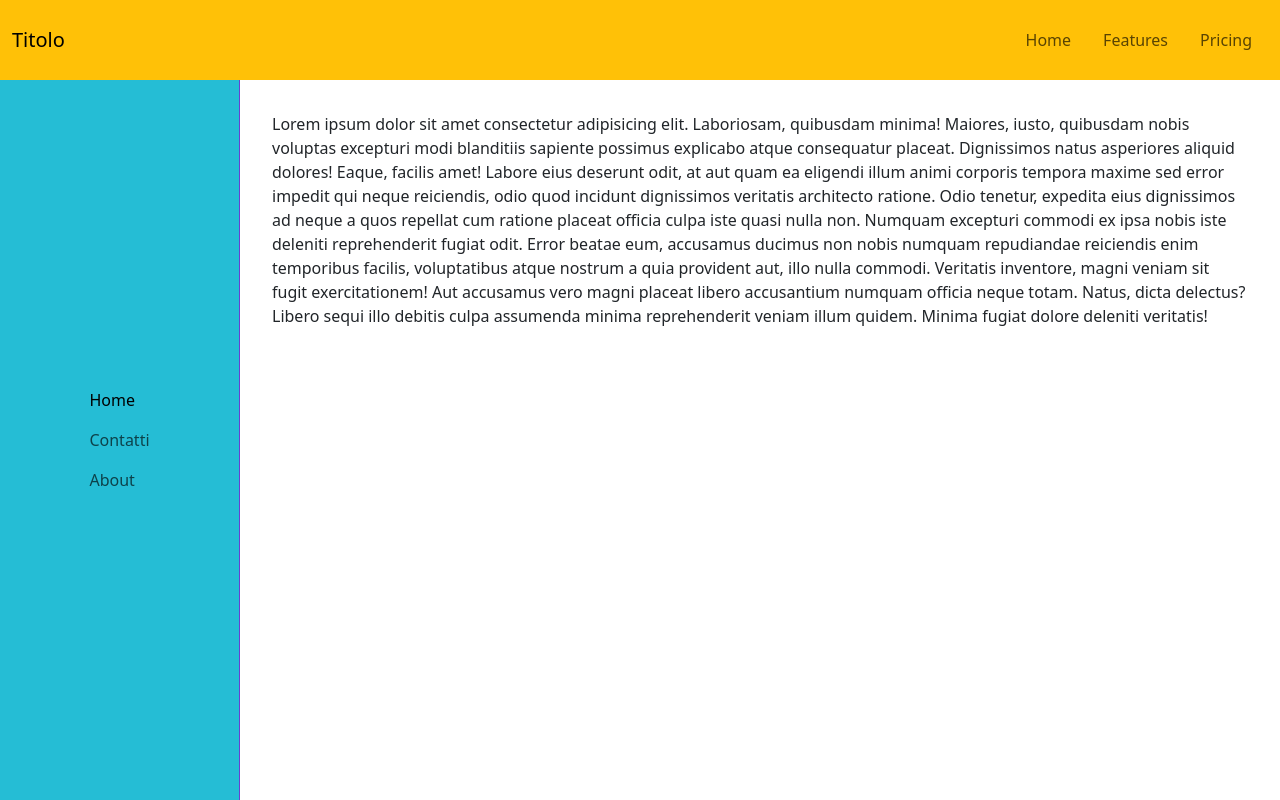
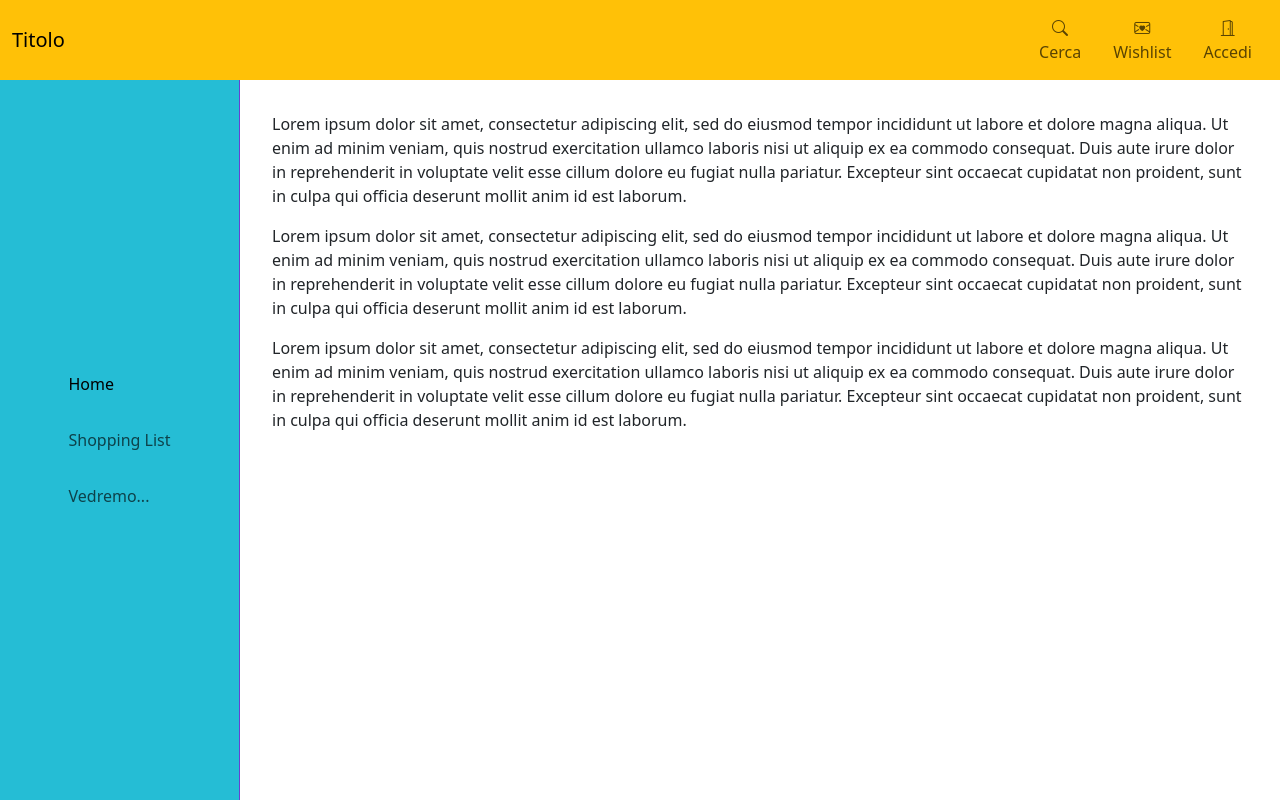
Before and after one commit to TheiPhoneDev/bootstrap-nav-test, a plain HTML site: page index.html in a window 1280 px wide. Drawn offline with nearby package versions, Linux system fonts and the light colour scheme.

Commit message:
Update index.html

```diff
--- a/index.html
+++ b/index.html
@@ -4,7 +4,7 @@
 
     <meta charset="UTF-8">
     <meta name="viewport" content="width=device-width, initial-scale=1.0">
-    <title>Document</title>
+    <title>Homepage</title>
 
     <link rel="stylesheet" href="style.css">
     <link
@@ -13,52 +13,49 @@
         integrity="sha384-T3c6CoIi6uLrA9TneNEoa7RxnatzjcDSCmG1MXxSR1GAsXEV/Dwwykc2MPK8M2HN"
         crossorigin="anonymous"
     />
+  <link rel="stylesheet" href="https://cdn.jsdelivr.net/npm/bootstrap-icons@1.11.3/font/bootstrap-icons.min.css">
 
 </head>
 
 <body>
 
     <!--Navbar orizzontale-->
+   <header>
      <nav class="navbar navbar-expand-lg bg-warning" id="mainNavbar">
 
          <div class="container-fluid">
 
-            <button
-                class="navbar-toggler"
-                type="button"
-                data-bs-toggle="collapse"
-                data-bs-target="#verticalNavbar"
-                aria-controls="navbarNav"
-                aria-expanded="false"
-                aria-label="Toggle navigation"
-            >
-                <span class="navbar-toggler-icon"></span>
-          </button>
+             <button class="navbar-toggler" type="button" data-bs-toggle="collapse" data-bs-target="#verticalNavbar" aria-controls="navbarNav" aria-expanded="false" aria-label="Toggle navigation"><span class="navbar-toggler-icon"></span></button>
 
            <a class="navbar-brand" href="#">Titolo</a>
 
-          <div id="navbarNav">
 
                  <ul class="navbar-nav flex-row">
 
-                    <li class="nav-item mx-2">
-                        <a class="nav-link" href="#">Home</a>
+                     <li class="nav-item" onclick="testButton1()">
+                           <a class="nav-link mx-2 d-flex flex-column" href="#">
+                             <i class="bi bi-search mx-auto"></i>
+                             <span>Cerca</span>
+                           </a>
                      </li>
 
-                    <li class="nav-item mx-2">
-                        <a class="nav-link" href="#">Features</a>
+                     <li class="nav-item" onclick="testButton2()">
+                       <a class="nav-link mx-2 d-flex flex-column" href="#">
+                         <i class="bi bi-envelope-heart mx-auto"></i>
+                         <span>Wishlist</span>
+                       </a>
                      </li>
 
-                    <li class="nav-item mx-2">
-                        <a class="nav-link" href="#">Pricing</a>
+                     <li class="nav-item" onclick="testButton3()">
+                       <a class="nav-link mx-2 d-flex flex-column" href="#">
+                         <i class="bi bi-door-open mx-auto"></i>
+                         <span>Accedi</span>
+                       </a>
                      </li>
 
                  </ul>
 
            </div>
-
-        </div> <!--container-fluid-->
-
      </nav>
 
 
@@ -71,36 +68,44 @@
 
             <ul class="navbar-nav flex-column">
 
-              <li class="nav-item">
-                <a class="nav-link active" href="#">Home</a>
+              <li class="nav-item my-2">
+                <a class="nav-link active" href="index.html">Home</a>
               </li>
 
-              <li class="nav-item">
-                <a class="nav-link" href="#">Contatti</a>
+              <li class="nav-item my-2">
+                <a class="nav-link" href="shopping-list.html">Shopping List</a>
               </li>
 
-              <li class="nav-item">
-                <a class="nav-link" href="#">About</a>
+              <li class="nav-item my-2">
+                <a class="nav-link" href="#">Vedremo...</a>
               </li>
 
             </ul>
 
           </div>
 
-        </div> <!--container-fluid-->
+        </div>
 
     </nav>
-
+</header>
 
 
     <main>
+       <section>
          <p>
-            Lorem ipsum dolor sit amet consectetur adipisicing elit. Laboriosam, quibusdam minima! Maiores, iusto, quibusdam nobis voluptas excepturi modi blanditiis sapiente possimus explicabo atque consequatur placeat. Dignissimos natus asperiores aliquid dolores!
-            Eaque, facilis amet! Labore eius deserunt odit, at aut quam ea eligendi illum animi corporis tempora maxime sed error impedit qui neque reiciendis, odio quod incidunt dignissimos veritatis architecto ratione.
-            Odio tenetur, expedita eius dignissimos ad neque a quos repellat cum ratione placeat officia culpa iste quasi nulla non. Numquam excepturi commodi ex ipsa nobis iste deleniti reprehenderit fugiat odit.
-            Error beatae eum, accusamus ducimus non nobis numquam repudiandae reiciendis enim temporibus facilis, voluptatibus atque nostrum a quia provident aut, illo nulla commodi. Veritatis inventore, magni veniam sit fugit exercitationem!
-            Aut accusamus vero magni placeat libero accusantium numquam officia neque totam. Natus, dicta delectus? Libero sequi illo debitis culpa assumenda minima reprehenderit veniam illum quidem. Minima fugiat dolore deleniti veritatis!
+           Lorem ipsum dolor sit amet, consectetur adipiscing elit, sed do eiusmod tempor incididunt ut labore et dolore magna aliqua. Ut enim ad minim veniam, quis nostrud exercitation ullamco laboris nisi ut aliquip ex ea commodo consequat. Duis aute irure dolor in reprehenderit in voluptate velit esse cillum dolore eu fugiat nulla pariatur. Excepteur sint occaecat cupidatat non proident, sunt in culpa qui officia deserunt mollit anim id est laborum.
          </p>
+       </section>
+      <section>
+         <p>
+           Lorem ipsum dolor sit amet, consectetur adipiscing elit, sed do eiusmod tempor incididunt ut labore et dolore magna aliqua. Ut enim ad minim veniam, quis nostrud exercitation ullamco laboris nisi ut aliquip ex ea commodo consequat. Duis aute irure dolor in reprehenderit in voluptate velit esse cillum dolore eu fugiat nulla pariatur. Excepteur sint occaecat cupidatat non proident, sunt in culpa qui officia deserunt mollit anim id est laborum.
+         </p>
+       </section>
+      <section>
+         <p>
+           Lorem ipsum dolor sit amet, consectetur adipiscing elit, sed do eiusmod tempor incididunt ut labore et dolore magna aliqua. Ut enim ad minim veniam, quis nostrud exercitation ullamco laboris nisi ut aliquip ex ea commodo consequat. Duis aute irure dolor in reprehenderit in voluptate velit esse cillum dolore eu fugiat nulla pariatur. Excepteur sint occaecat cupidatat non proident, sunt in culpa qui officia deserunt mollit anim id est laborum.
+         </p>
+       </section>
     </main>
 
 
@@ -113,4 +118,50 @@
     crossorigin="anonymous">
 </script>
 
+
+  <script>
+
+    function testButton1() {
+      console.log("Test ciclo while, print numeri da 1 a 100");
+      let i=1;
+
+      while(i<=100) {
+        console.log(i);
+        i++;
+      }
+
+      console.log("-------------------------------------------");
+
+    }
+
+
+
+
+
+    function testButton2() {
+      console.log("Test ciclo for, print numeri da 1 a 100");
+      for(let i=1;i<=100;i++) {
+        console.log(i);
+      }
+
+      console.log("-------------------------------------------");
+    }
+
+
+
+
+    function testButton3() {
+      console.log("Test console log, error e warn, messaggio da printare => nome e cognome");
+      console.log("-------------------------------------------");
+      let nome = "Pietro";
+      let cognome = "Gambatesa";
+      let stringToPrint = nome+" "+cognome;
+      console.log(stringToPrint);
+      console.error(stringToPrint);
+      console.warn(stringToPrint);
+    }
+
+  </script>
+
+
 </html>
```
Lines whose indentation alone changed are shown as unchanged.
